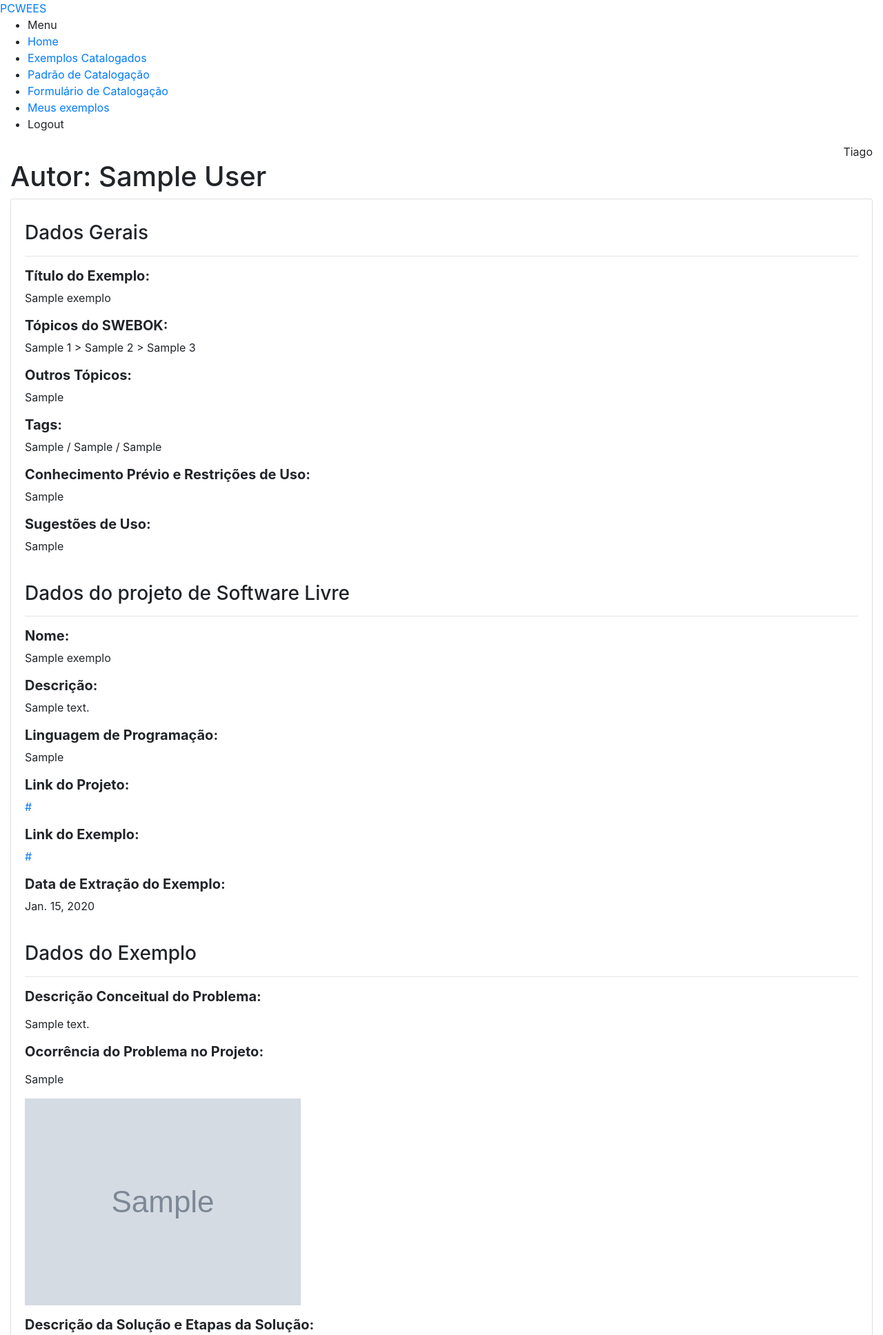
After one commit to marceloshigenaga/PCWEES, a Django app: page /exemploDetailView/1/ in a window 1280 px wide. The commit adds this page. Shown: the top 1936 px of the page at 69% size. Run offline with Django 3.2, Linux system fonts and the light colour scheme; tables that the repository leaves empty hold one stand-in row (values such as "Sample post"); grey boxes marked "Sample" are stand-in pictures; some libraries are stand-ins or nearby versions.

Commit message:
Adicionado tela de visualização detalhada dos exemplos e atualização dos modelos de dados.

```diff
--- a/core/models.py
+++ b/core/models.py
@@ -41,34 +41,34 @@ class Topico_swebook_3(models.Model):
 class Exemplo(models.Model):
 
     titulo = models.CharField('Título', max_length=200)
-    topico_swebook_1 = models.ForeignKey(Topico_swebook_1, on_delete=models.SET_NULL, blank=True, null=True)
-    topico_swebook_2 = models.ForeignKey(Topico_swebook_2, on_delete=models.SET_NULL, blank=True, null=True)
-    topico_swebook_3 = models.ForeignKey(Topico_swebook_3, on_delete=models.SET_NULL, blank=True, null=True)
+    topico_swebook_1 = models.ForeignKey(Topico_swebook_1, on_delete=models.RESTRICT)
+    topico_swebook_2 = models.ForeignKey(Topico_swebook_2, on_delete=models.RESTRICT)
+    topico_swebook_3 = models.ForeignKey(Topico_swebook_3, on_delete=models.RESTRICT)
     outros_topicos = models.CharField('Outros Tópicos', max_length=200, null=True, blank=True)
     tag_1 = models.CharField('Tag 1', max_length=200, null=True, blank=True)
     tag_2 = models.CharField('Tag 2', max_length=200, null=True, blank=True)
     tag_3 = models.CharField('Tag 3', max_length=200, null=True, blank=True)
-    conhecimento_previo_ou_restricoes = models.TextField('Conhecimento Prévio e Restrições de Uso', null=True, blank=True)
-    sugestores_de_uso = models.TextField('Sugestões de Uso', null=True, blank=True)
+    conhecimento_previo_ou_restricoes = models.TextField('Conhecimento Prévio e Restrições de Uso')
+    sugestores_de_uso = models.TextField('Sugestões de Uso')
 
-    projeto_nome = models.CharField('Nome do projeto', max_length=200, null=True, blank=True)
-    projeto_descricao = models.TextField('Descrição do Projeto', null=True, blank=True)
-    projeto_linguagem_programacao = models.CharField('Linguagem de Programação', max_length=200, null=True, blank=True)
-    projeto_link = models.CharField('Link do Projeto', max_length=200, null=True, blank=True)
-    projeto_link_exemplo = models.CharField('Link do Exemplo', max_length=200, null=True, blank=True)
-    projeto_data_extracao_exemplo = models.DateField(null=True, blank=True)
+    projeto_nome = models.CharField('Nome do projeto', max_length=200)
+    projeto_descricao = models.TextField('Descrição do Projeto')
+    projeto_linguagem_programacao = models.CharField('Linguagem de Programação', max_length=200)
+    projeto_link = models.CharField('Link do Projeto', max_length=200)
+    projeto_link_exemplo = models.CharField('Link do Exemplo', max_length=200)
+    projeto_data_extracao_exemplo = models.DateField()
 
-    exemplo_descicao_conceitual_problema = models.TextField('Descrição Conceitual do Problema', null=True, blank=True)
-    exemplo_ocorrencia_problema = models.TextField('Ocorrência do Problema no Projeto', null=True, blank=True)
+    exemplo_descicao_conceitual_problema = models.TextField('Descrição Conceitual do Problema')
+    exemplo_ocorrencia_problema = models.TextField('Ocorrência do Problema no Projeto')
     exemplo_imagem_problema = StdImageField('Imagem para demonstrar o contexto', upload_to='IMG-exemplos', null=True, blank=True)
     exemplo_descricao_solucao = models.TextField('Descrição da Solução e Etapas da Solução')
     exemplo_imagem_solucao = StdImageField('Imagem para demonstrar as etapas de solução', upload_to='IMG-exemplos', null=True, blank=True)
-    exemplo_resultado = models.TextField('Resultado', null=True, blank=True)
+    exemplo_resultado = models.TextField('Resultado')
     exemplo_imagem_resultado = StdImageField('Imagem para demonstrar um resultado', upload_to='IMG-exemplos', null=True, blank=True)
     exemplo_material_complementar = models.TextField('Material Complementar', null=True, blank=True)
 
     #não tinha no UML
-    autor = models.ForeignKey(settings.AUTH_USER_MODEL, on_delete=models.RESTRICT, null=True, blank=True)
+    autor = models.ForeignKey(settings.AUTH_USER_MODEL, on_delete=models.RESTRICT)
 
     def __str__(self):
         return self.titulo
--- /dev/null
+++ b/core/templates/exemploDetailView.html
@@ -0,0 +1,91 @@
+{% extends 'base.html' %}
+{% load static %}
+
+{% block content %}
+<div class="content-wrap">
+        <div class="main">
+            <div class="container-fluid">
+                <div class="row">
+                    <div class="col-lg-12 p-r-0 title-margin-right">
+                        <div class="page-header">
+                            <div class="page-title">
+                                <h1>Autor: {{ exemplo.autor.get_full_name }}</h1>
+                            </div>
+                        </div>
+                    </div>
+
+                </div>
+                <!-- /# row -->
+                <section id="main-content">
+                    <div class="row">
+                        <div class="col-lg-12">
+                            <div class="card">
+                                <div class="card-title">
+
+                                </div>
+                                <div class="card-body">
+                                    <h3>Dados Gerais</h3>
+                                    <hr>
+                                    <h5 class="font-weight-bold">Título do Exemplo:</h5>
+                                    <p>{{ exemplo.titulo }}</p>
+                                    <h5 class="font-weight-bold">Tópicos do SWEBOK:</h5>
+                                    <p>{{ exemplo.topico_swebook_1 }} > {{ exemplo.topico_swebook_2 }} > {{ exemplo.topico_swebook_3 }}</p>
+                                    <h5 class="font-weight-bold">Outros Tópicos:</h5>
+                                    <p>{{ exemplo.outros_topicos }}</p>
+                                    <h5 class="font-weight-bold">Tags:</h5>
+                                    <p>{{ exemplo.tag_1 }} / {{ exemplo.tag_2 }} / {{ exemplo.tag_3 }}</p>
+                                    <h5 class="font-weight-bold">Conhecimento Prévio e Restrições de Uso:</h5>
+                                    <p>{{ exemplo.conhecimento_previo_ou_restricoes }}</p>
+                                    <h5 class="font-weight-bold">Sugestões de Uso:</h5>
+                                    <p>{{ exemplo.sugestores_de_uso }}</p>
+                                    <br>
+                                    <h3>Dados do projeto de Software Livre</h3>
+                                    <hr>
+                                    <h5 class="font-weight-bold">Nome:</h5>
+                                    <p>{{ exemplo.projeto_nome }}</p>
+                                    <h5 class="font-weight-bold">Descrição:</h5>
+                                    <p>{{ exemplo.projeto_descricao }}</p>
+                                    <h5 class="font-weight-bold">Linguagem de Programação:</h5>
+                                    <p>{{ exemplo.projeto_linguagem_programacao }}</p>
+                                    <h5 class="font-weight-bold">Link do Projeto:</h5>
+                                    <p><a href="{{ exemplo.projeto_link }}">{{ exemplo.projeto_link }}</a></p>
+                                    <h5 class="font-weight-bold">Link do Exemplo:</h5>
+                                    <p><a href="{{ exemplo.projeto_link_exemplo }}">{{ exemplo.projeto_link_exemplo }}</a></p>
+                                    <h5 class="font-weight-bold">Data de Extração do Exemplo:</h5>
+                                    <p>{{ exemplo.projeto_data_extracao_exemplo }}</p>
+                                    <br>
+                                    <h3>Dados do Exemplo</h3>
+                                    <hr>
+                                    <h5 class="font-weight-bold">Descrição Conceitual do Problema:</h5>
+                                    <p>{{ exemplo.exemplo_descicao_conceitual_problema|linebreaks }}</p>
+                                    <h5 class="font-weight-bold">Ocorrência do Problema no Projeto:</h5>
+                                    <p>{{ exemplo.exemplo_ocorrencia_problema|linebreaks }}</p>
+                                    {% if exemplo.exemplo_imagem_problema %}
+                                        <p><img class="img-fluid" src="{{ exemplo.exemplo_imagem_problema.url }}"></p>
+                                    {% endif %}
+                                    <h5 class="font-weight-bold">Descrição da Solução e Etapas da Solução:</h5>
+                                    <p>{{ exemplo.exemplo_descricao_solucao|linebreaks }}</p>
+                                    {% if exemplo.exemplo_imagem_solucao %}
+                                        <p><img class="img-fluid" src="{{ exemplo.exemplo_imagem_solucao.url }}"></p>
+                                    {% endif %}
+                                    <h5 class="font-weight-bold">Resultado:</h5>
+                                    <p>{{ exemplo.exemplo_resultado|linebreaks }}</p>
+                                    {% if exemplo.exemplo_imagem_resultado %}
+                                        <p><img class="img-fluid" src="{{ exemplo.exemplo_imagem_resultado.url }}"></p>
+                                    {% endif %}
+                                    <h5 class="font-weight-bold">Material Complementar:</h5>
+                                    <p>{{ exemplo.exemplo_material_complementar|linebreaks }}</p>
+
+                                </div>
+                                </div>
+                            </div>
+                        </div>
+
+                </section>
+            </div>
+        </div>
+    </div>
+
+
+
+{% endblock %}
--- a/core/urls.py
+++ b/core/urls.py
@@ -3,10 +3,11 @@ from django.urls import path, include
 
 from django.contrib import admin
 from django.urls import path, include
-from .views import IndexView, ExemploListView
+from .views import IndexView, ExemploListView, ExemploDetailView
 
 urlpatterns = [
     path('', IndexView.as_view(), name='index'),
-    path('exemplosListView/', ExemploListView.as_view(), name='exemploListView'),
+    path('exemploListView/', ExemploListView.as_view(), name='exemploListView'),
+    path('exemploDetailView/<int:pk>/', ExemploDetailView.as_view(), name='exemploDetailView'),
 
 ]
--- a/core/views.py
+++ b/core/views.py
@@ -1,24 +1,10 @@
 from django.shortcuts import render
-from django.views.generic import TemplateView, ListView
+from django.views.generic import TemplateView, ListView, DetailView
 from .models import Exemplo, Topico_swebook_1, Topico_swebook_2, Topico_swebook_3
 from .filters import ExemploFilter
-from django_filters.views import FilterView
 
 class IndexView(TemplateView):
     template_name = 'index.html'
-
-# class ExemploListView(ListView):
-#     model = Exemplo
-#     template_name = 'exemploListView.html'
-#     context_object_name = 'exemplos'
-#
-#     filter = ExemploFilter()
-
-# class ExemploListView(FilterView):
-#     model = Exemplo
-#     context_object_name = 'exemplo_list'
-#     template_name = 'exemploListView.html'
-#     filterset_class = ExemploFilter
 
 class ExemploListView(ListView):
     model = Exemplo
@@ -29,3 +15,8 @@ class ExemploListView(ListView):
         context = super().get_context_data(**kwargs)
         context['filter'] = ExemploFilter(self.request.GET, queryset=self.get_queryset())
         return context
+
+class ExemploDetailView(DetailView):
+    model = Exemplo
+    context_object_name = 'exemplo'
+    template_name = 'exemploDetailView.html'
--- a/pcwees/settings.py
+++ b/pcwees/settings.py
@@ -9,7 +9,7 @@ https://docs.djangoproject.com/en/3.2/topics/settings/
 For the full list of settings and their values, see
 https://docs.djangoproject.com/en/3.2/ref/settings/
 """
-
+import os.path
 from pathlib import Path
 
 # Build paths inside the project like this: BASE_DIR / 'subdir'.
@@ -126,6 +126,8 @@ USE_TZ = True
 STATIC_URL = '/static/' # usado durante o desenvolvimento
 MEDIA_URL = 'media/'
 
+MEDIA_ROOT = os.path.join(BASE_DIR, 'media')
+
 # Default primary key field type
 # https://docs.djangoproject.com/en/3.2/ref/settings/#default-auto-field
 
--- a/pcwees/urls.py
+++ b/pcwees/urls.py
@@ -15,11 +15,13 @@ Including another URLconf
 """
 from django.contrib import admin
 from django.urls import path, include
+from django.conf.urls.static import static
+from django.conf import settings
 
 urlpatterns = [
     path('admin/', admin.site.urls),
     path('', include('core.urls')),
-]
+] + static(settings.MEDIA_URL, document_root=settings.MEDIA_ROOT)
 
 admin.AdminSite.site_header = "PCWEES"
 admin.AdminSite.site_title = "PCWEES"
```
Also changed, not shown: core/filters.py (+0 -10 lines), core/templates/exemploListView.html (+5 -5 lines).
